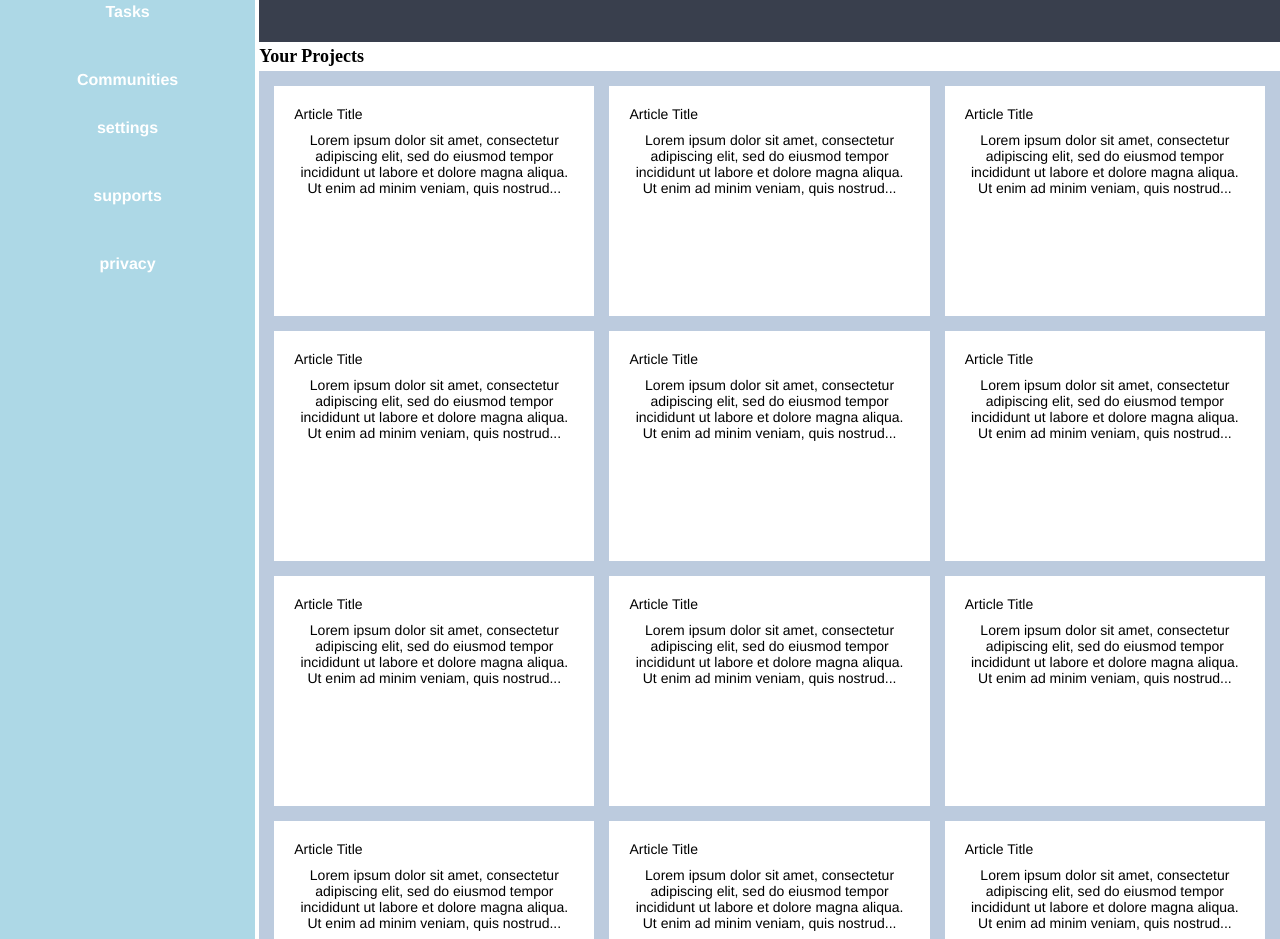
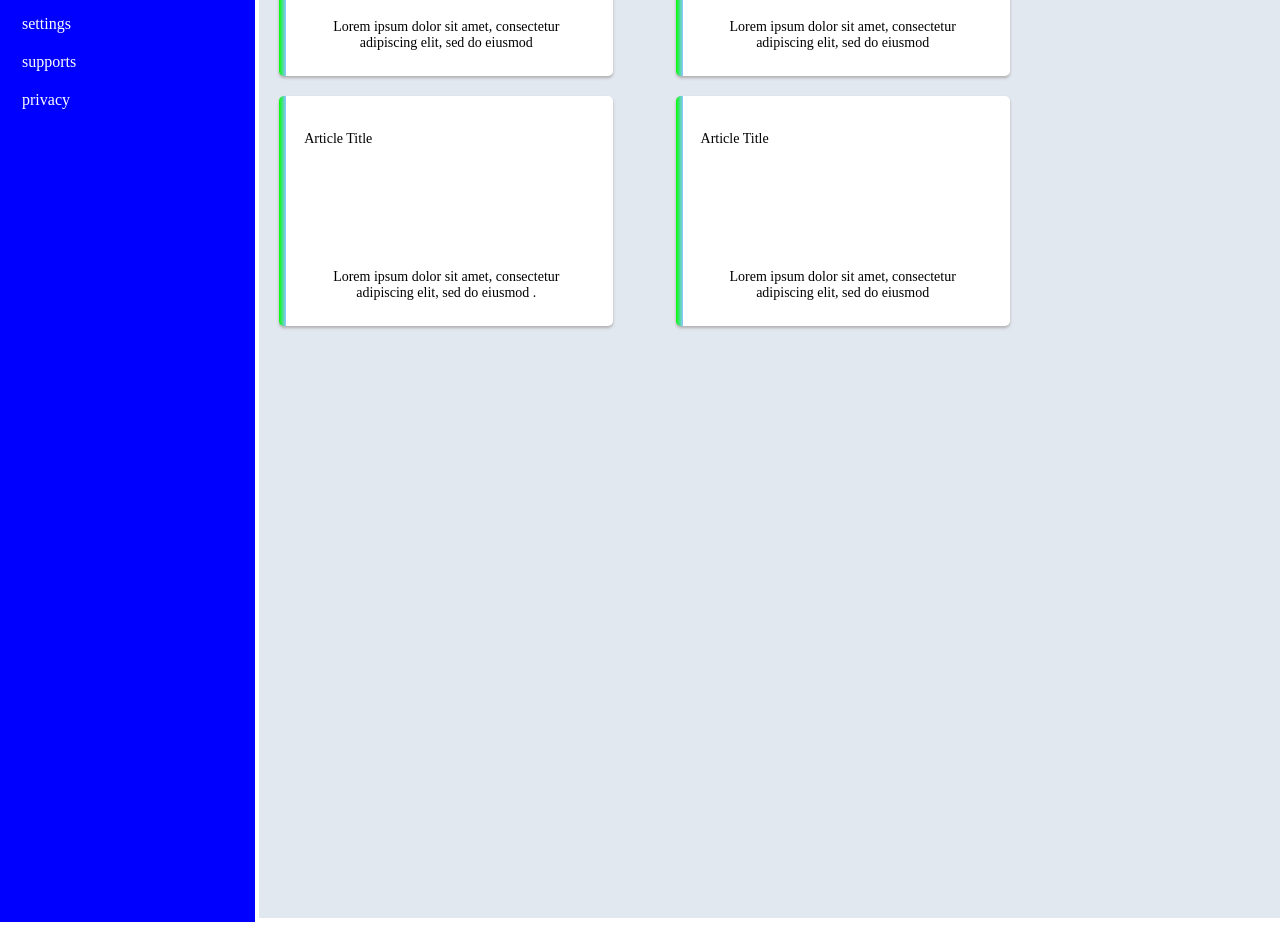
Before and after one commit to alexestrada1/dashboard, a plain HTML site: page index.html in a window 1280 px wide. Shown: the part 336-1275 px from the top of the page. Drawn offline with Linux system fonts and the light colour scheme.

Commit message:
Fixed dashboard and a css error, Also worked on projects section

```diff
--- a/index.html
+++ b/index.html
@@ -56,55 +56,28 @@
         </div>
       </div>
 
-         <h2 class="title">Your Projects</h2>
-      <div class="Projects">
+        <div class="main">
+          <div class="projects-display">
+          <div class="project-heading">Your Projects</div>
+
+          <div class="projects">
             <div class="card">
               <p class="title">Article Title</p>
-          <p>Lorem ipsum dolor sit amet, consectetur adipiscing elit, sed do eiusmod tempor incididunt ut labore et dolore magna aliqua. Ut enim ad minim veniam, quis nostrud...</p>
+              <p>Lorem ipsum dolor sit amet, consectetur adipiscing elit, sed do eiusmod</p>
             </div>
             <div class="card">
               <p class="title">Article Title</p>
-          <p>Lorem ipsum dolor sit amet, consectetur adipiscing elit, sed do eiusmod tempor incididunt ut labore et dolore magna aliqua. Ut enim ad minim veniam, quis nostrud...</p>
+              <p>Lorem ipsum dolor sit amet, consectetur adipiscing elit, sed do eiusmod</p>
             </div>
             <div class="card">
               <p class="title">Article Title</p>
-          <p>Lorem ipsum dolor sit amet, consectetur adipiscing elit, sed do eiusmod tempor incididunt ut labore et dolore magna aliqua. Ut enim ad minim veniam, quis nostrud...</p>
+              <p>Lorem ipsum dolor sit amet, consectetur adipiscing elit, sed do eiusmod .</p>
             </div>
             <div class="card">
               <p class="title">Article Title</p>
-          <p>Lorem ipsum dolor sit amet, consectetur adipiscing elit, sed do eiusmod tempor incididunt ut labore et dolore magna aliqua. Ut enim ad minim veniam, quis nostrud...</p>
+              <p>Lorem ipsum dolor sit amet, consectetur adipiscing elit, sed do eiusmod </p>
             </div>
-        <div class="card">
-          <p class="title">Article Title</p>
-          <p>Lorem ipsum dolor sit amet, consectetur adipiscing elit, sed do eiusmod tempor incididunt ut labore et dolore magna aliqua. Ut enim ad minim veniam, quis nostrud...</p>
           </div>
-        <div class="card">
-          <p class="title">Article Title</p>
-          <p>Lorem ipsum dolor sit amet, consectetur adipiscing elit, sed do eiusmod tempor incididunt ut labore et dolore magna aliqua. Ut enim ad minim veniam, quis nostrud...</p>
-        </div>
-        <div class="card">
-          <p class="title">Article Title</p>
-          <p>Lorem ipsum dolor sit amet, consectetur adipiscing elit, sed do eiusmod tempor incididunt ut labore et dolore magna aliqua. Ut enim ad minim veniam, quis nostrud...</p>
-        </div>
-        <div class="card">
-          <p class="title">Article Title</p>
-          <p>Lorem ipsum dolor sit amet, consectetur adipiscing elit, sed do eiusmod tempor incididunt ut labore et dolore magna aliqua. Ut enim ad minim veniam, quis nostrud...</p>
-        </div>
-        <div class="card">
-          <p class="title">Article Title</p>
-          <p>Lorem ipsum dolor sit amet, consectetur adipiscing elit, sed do eiusmod tempor incididunt ut labore et dolore magna aliqua. Ut enim ad minim veniam, quis nostrud...</p>
-        </div>
-        <div class="card">
-          <p class="title">Article Title</p>
-          <p>Lorem ipsum dolor sit amet, consectetur adipiscing elit, sed do eiusmod tempor incididunt ut labore et dolore magna aliqua. Ut enim ad minim veniam, quis nostrud...</p>
-        </div>
-        <div class="card">
-          <p class="title">Article Title</p>
-          <p>Lorem ipsum dolor sit amet, consectetur adipiscing elit, sed do eiusmod tempor incididunt ut labore et dolore magna aliqua. Ut enim ad minim veniam, quis nostrud...</p>
-        </div>
-        <div class="card">
-          <p class="title">Article Title</p>
-          <p>Lorem ipsum dolor sit amet, consectetur adipiscing elit, sed do eiusmod tempor incididunt ut labore et dolore magna aliqua. Ut enim ad minim veniam, quis nostrud...</p>
       </div>
     </div>
     </div>
--- a/styles.css
+++ b/styles.css
@@ -10,15 +10,10 @@
     gap: 4px;
   }
 
-.container div {
-    padding: 15px;
-    font-size: 32px;
-    font-family: Helvetica;
-    font-weight: bold;
-    color: white;
-  }
+
 
 .header {
+  color: white;
     background-color: #393f4d;
     grid-column: 2 / 3;
     grid-row: 1/2;
@@ -71,18 +66,47 @@
   }
 
 .sidebar {
-    background-color: lightblue;
+    color: white;
+    background-color: blue;
     grid-row: 1 / 4;
     gap: 50px;
+    padding: 15px 20px 20px 15px;
+    display: grid;
+    grid-template-columns: 1fr;
+    grid-template-rows: auto auto 1fr;
+    grid-gap: 35px;
+    list-style-type: none ;
+  }
+  .sidebar p{
+    font-weight: bold;
+    font-size: 20px;
+    grid-row: 1/2;
+    display: flex;
+    align-items: center;
   }
 
-.sidebar ul{
+.sidebar li{
     font-size: 16px;
     list-style-type: none;
     gap: 50px;
-    display: grid;
+    display: flex;
+    align-items: center;
+    margin-left: 7px;
+    padding-bottom: 20px;
   }
 
+  .Top {
+    grid-row: 2/3;
+  }
+  .bottom{
+    padding-top: 15px;
+    grid-row: 3/4;
+  }
+  .sidebar ul{
+    list-style-type: none;
+    font-size: 17px;
+    font-weight: 500;
+  }
 
 .sidebar .side-content {
     background-color: white;
@@ -105,31 +129,60 @@
     text-transform: uppercase;
 
   }
-
-.Projects {
-    background-color: #bccbde;
+.main{
+    background-color: rgba(226,232,240,255);
+    grid-column: 2 / 3;
+    grid-row: 2 / 3;
     display: grid;
-    grid-template-columns: repeat(auto-fit, minmax(250px, 1fr));
-    gap: 15px;
+    grid-template-columns: 3fr 1fr;
+    grid-template-rows: 1fr 1fr;
+    padding: 30px 20px 40px 20px;
+    max-height: 100%;
+  }
+.project-display {
+  grid-column: 1/2;
+  grid-row: 1/2;
+  margin-right: 20px;
   }
 
-
-.Projects .card {
-    background-color: #FFFFFF;
-    color: black;
-    text-align: center;
-    height: 200px;
+.project-heading {
+    font-weight: 500;
+    font-size: 19px;
+    margin-bottom: 10px;
   }
 
-.Projects p {
-    color: black;
-    font-weight: normal;
-    font-size: 14px;
-    padding: 5px;
-  }
+.projects{
+    display: flex;
+    justify-content: space-between;
+    flex-wrap: wrap;
+}
+.card{
+  background-color: white;
+  width: 40%;
+  height: 180px;
+  margin-bottom: 20px;
+  margin-right: 5px;
+  border-radius: 5px;
+  min-width: 265px;
+  box-shadow: 0px 2px 3px rgb(175, 175, 175);
+  padding: 30px 20px 20px 20px;
+  display: flex;
+  flex-direction: column;
+  justify-content: space-between;
+  background-image: linear-gradient(left, lime, #88c7ff 2%, transparent 2%, transparent 100%);
+  background-image: -webkit-linear-gradient(left, lime, #88c7ff 2%, transparent 2%, transparent 100%)
 
-.title {
-    font-size: 18px;
-    text-align: center;
-    display: flex ;
-  }
+}
+.title{
+  font-weight: 500;
+  font-size: 16px;
+  display: flex;
+  text-align: center;
+}
+.card p{
+  font-size: 13px;
+  color: black;
+  font-weight: normal;
+  font-size: 14px;
+  padding: 5px;
+}
```
Lines whose indentation alone changed are shown as unchanged.
